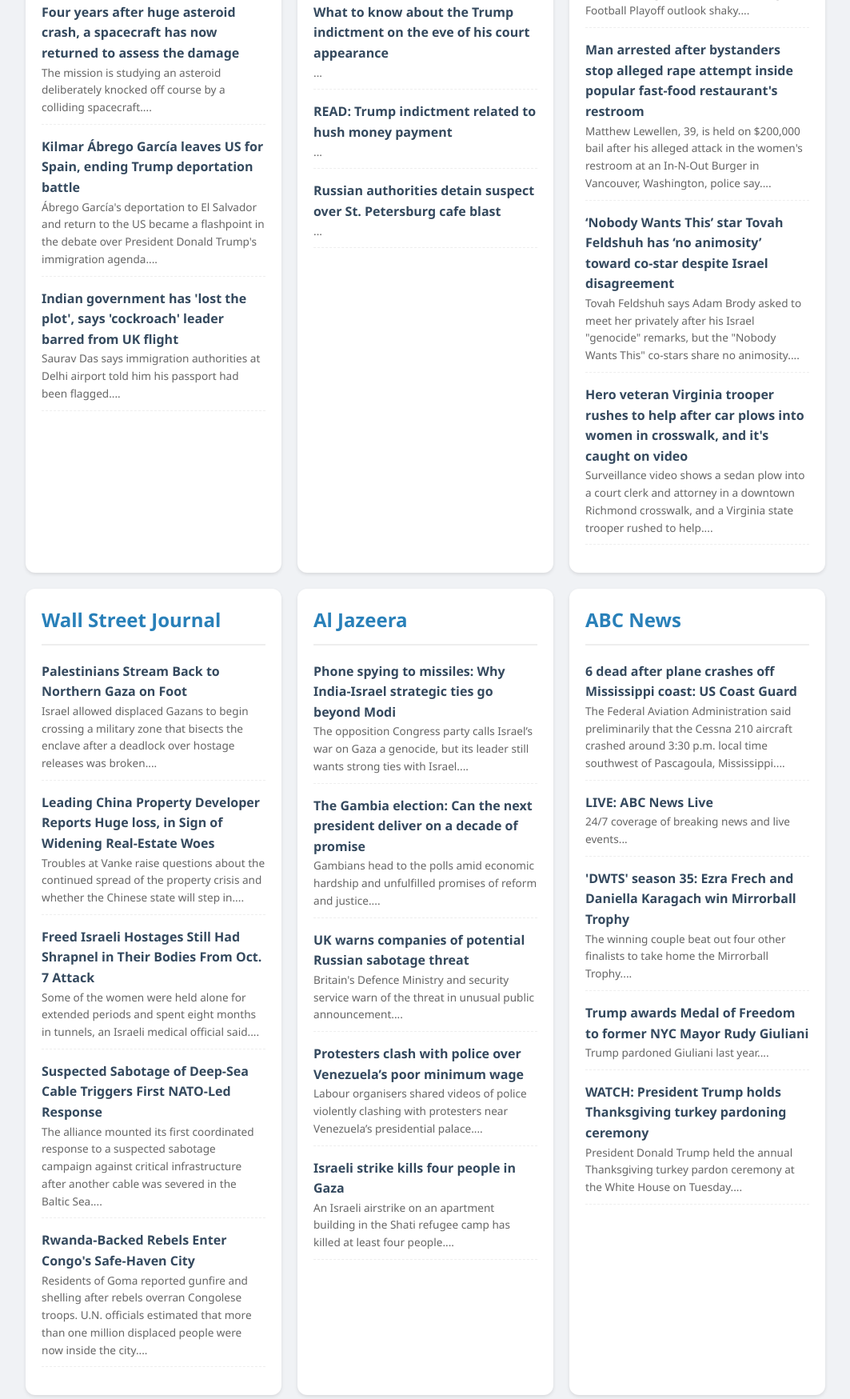
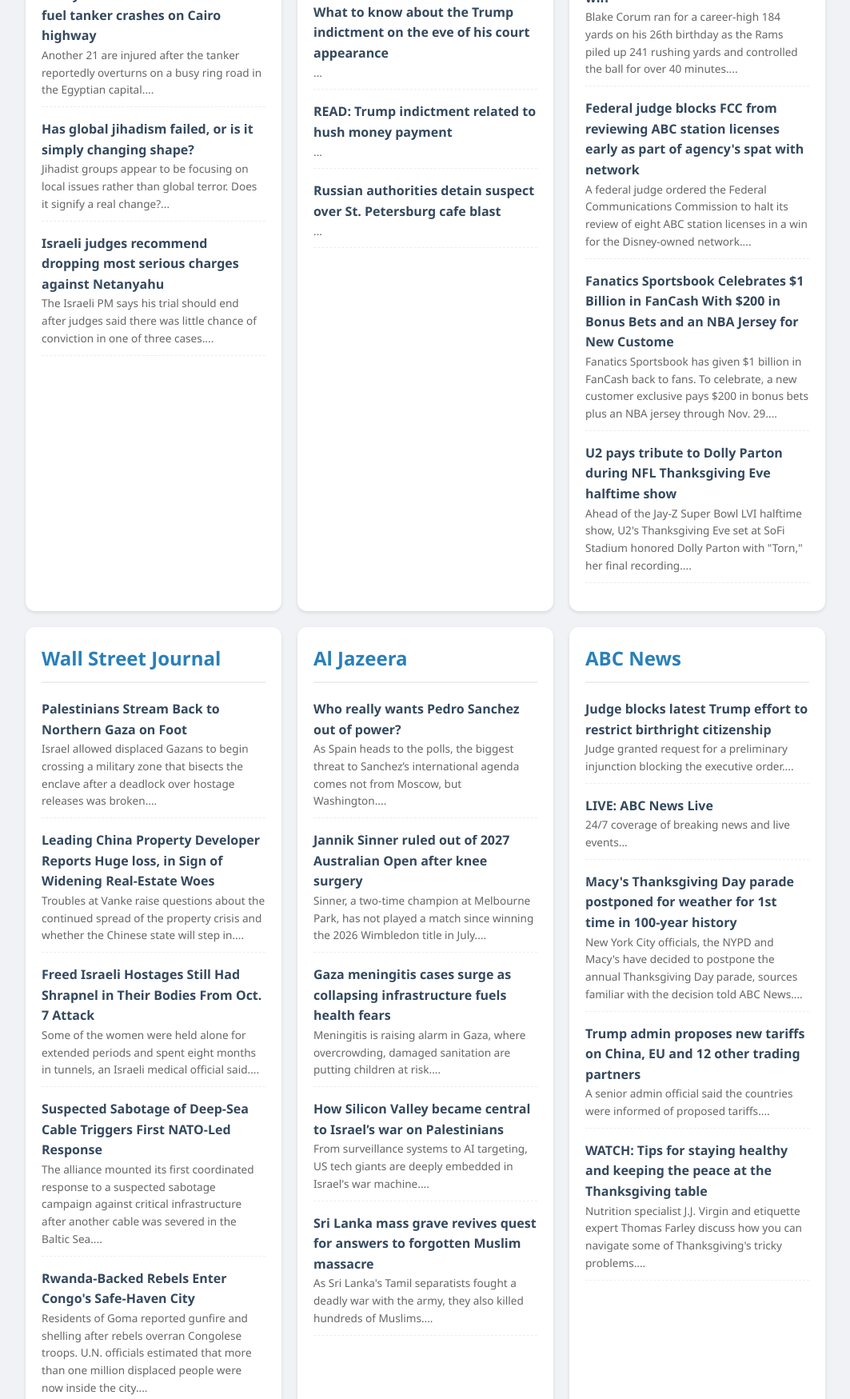
Before and after one commit to PeterWu1110/daily-news, a plain HTML site: page index.html in a window 1280 px wide. Shown: the part 949-2698 px from the top of the page at 80% size, without its empty margins (108-1171 px from the left). Drawn offline with Linux system fonts and the light colour scheme.

Commit message:
Update news content

```diff
--- a/index.html
+++ b/index.html
@@ -27,7 +27,7 @@
 <body>
     <header>
         <h1>📰 每日英語閱讀挑戰</h1>
-        <div>2026-11-25 15:05:28</div>
+        <div>2026-11-26 14:56:54</div>
     </header>
 
     <div class="quiz-section">
@@ -46,28 +46,28 @@
     <div class="news-grid">
         <div class='card'><h2>BBC News</h2>
                 <div class="news-item">
-                    <a href="https://www.bbc.co.uk/news/articles/cmx27g533zwyo?at_medium=RSS&at_campaign=rss" target="_blank">Russia's own figures show almost 500,000 deaths in war in Ukraine</a>
-                    <div style="font-size:0.85em; color:#666;">Leaked data reveal how the full-scale invasion of Ukraine has fundamentally changed mortality patterns in Russia....</div>
+                    <a href="https://www.bbc.co.uk/news/articles/c893r9ke5p97o?at_medium=RSS&at_campaign=rss" target="_blank">US announces new tariffs on host of countries including China</a>
+                    <div style="font-size:0.85em; color:#666;">The new levies would hit many of America's biggest trading partners, including China and the EU....</div>
                 </div>
 
                 <div class="news-item">
-                    <a href="https://www.bbc.co.uk/news/articles/crpdw1qx7jgxo?at_medium=RSS&at_campaign=rss" target="_blank">US attorney general dodges questions about Nvidia investigation</a>
-                    <div style="font-size:0.85em; color:#666;">Nvidia's share price have fallen 7% as lawmakers demand answers about President Donald Trump's involvement in Huang's reinstatement....</div>
+                    <a href="https://www.bbc.co.uk/news/articles/cw8dv112r5gmo?at_medium=RSS&at_campaign=rss" target="_blank">Images of asteroid targeted to test Earth's defences reveal stadium-sized crater</a>
+                    <div style="font-size:0.85em; color:#666;">The asteroid's surface was transformed after a spacecraft was deliberately crashed into it four years ago...</div>
                 </div>
 
                 <div class="news-item">
-                    <a href="https://www.bbc.co.uk/news/articles/cw8dv112r5gmo?at_medium=RSS&at_campaign=rss" target="_blank">Four years after huge asteroid crash, a spacecraft has now returned to assess the damage</a>
-                    <div style="font-size:0.85em; color:#666;">The mission is studying an asteroid deliberately knocked off course by a colliding spacecraft....</div>
+                    <a href="https://www.bbc.co.uk/news/articles/cqy7rn30v314o?at_medium=RSS&at_campaign=rss" target="_blank">Thirty-one killed in massive fire as fuel tanker crashes on Cairo highway</a>
+                    <div style="font-size:0.85em; color:#666;">Another 21 are injured after the tanker reportedly overturns on a busy ring road in the Egyptian capital....</div>
                 </div>
 
                 <div class="news-item">
-                    <a href="https://www.bbc.co.uk/news/articles/c6808pyy5dl9o?at_medium=RSS&at_campaign=rss" target="_blank">Kilmar Ábrego García leaves US for Spain, ending Trump deportation battle</a>
-                    <div style="font-size:0.85em; color:#666;">Ábrego García's deportation to El Salvador and return to the US became a flashpoint in the debate over President Donald Trump's immigration agenda....</div>
+                    <a href="https://www.bbc.co.uk/news/articles/cmx2x4e0n5jro?at_medium=RSS&at_campaign=rss" target="_blank">Has global jihadism failed, or is it simply changing shape?</a>
+                    <div style="font-size:0.85em; color:#666;">Jihadist groups appear to be focusing on local issues rather than global terror. Does it signify a real change?...</div>
                 </div>
 
                 <div class="news-item">
-                    <a href="https://www.bbc.co.uk/news/articles/cm5y1ezx2gqyo?at_medium=RSS&at_campaign=rss" target="_blank">Indian government has 'lost the plot', says 'cockroach' leader barred from UK flight</a>
-                    <div style="font-size:0.85em; color:#666;">Saurav Das says immigration authorities at Delhi airport told him his passport had been flagged....</div>
+                    <a href="https://www.bbc.co.uk/news/articles/cxj05mv723r2o?at_medium=RSS&at_campaign=rss" target="_blank">Israeli judges recommend dropping most serious charges against Netanyahu</a>
+                    <div style="font-size:0.85em; color:#666;">The Israeli PM says his trial should end after judges said there was little chance of conviction in one of three cases....</div>
                 </div>
                 </div><div class='card'><h2>CNN</h2>
                 <div class="news-item">
@@ -96,28 +96,28 @@
                 </div>
                 </div><div class='card'><h2>FOX News</h2>
                 <div class="news-item">
-                    <a href="https://www.foxnews.com/opinion/americans-dont-choose-between-ai-future-ripping-off-copyright-owners" target="_blank">Americans don’t have to choose between our AI future and ripping off copyright owners</a>
-                    <div style="font-size:0.85em; color:#666;">The DOJ&apos;s embrace of fair use for AI training breaks with the White House&apos;s own framework, as OpenAI, Microsoft and news groups battle over copyright....</div>
+                    <a href="https://www.foxnews.com/politics/pritzker-accused-turning-education-tax-credit-partisan-fight-opting-out-program-sad-see" target="_blank">Pritzker accused of turning education tax credit into partisan fight by opting out of program: 'Sad to see'</a>
+                    <div style="font-size:0.85em; color:#666;">Illinois Gov. JB Pritzker opted out of the federal scholarship tax credit program, drawing accusations from parents and education advocacy groups of putting politics over education....</div>
                 </div>
 
                 <div class="news-item">
-                    <a href="https://www.foxnews.com/outkick-sports/urban-meyer-reveals-pick-big-ten-top-team-ahead-college-football-playoff" target="_blank">Urban Meyer reveals his pick for the Big Ten’s top team ahead of College Football Playoff</a>
-                    <div style="font-size:0.85em; color:#666;">Urban Meyer says the Oregon Ducks are the Big Ten&apos;s best team despite an 8-3 season, calling the conference&apos;s College Football Playoff outlook shaky....</div>
+                    <a href="https://www.foxnews.com/outkick-sports/rams-birthday-boy-blake-corum-runs-all-over-green-bay-packers-defense-26-13-thanksgiving-eve-win" target="_blank">Rams birthday boy Blake Corum runs all over Green Bay Packers' defense in 26-13 Thanksgiving Eve win</a>
+                    <div style="font-size:0.85em; color:#666;">Blake Corum ran for a career-high 184 yards on his 26th birthday as the Rams piled up 241 rushing yards and controlled the ball for over 40 minutes....</div>
                 </div>
 
                 <div class="news-item">
-                    <a href="https://www.foxnews.com/us/man-arrested-bystanders-stop-alleged-rape-attempt-popular-fast-food-restaurants-restroom" target="_blank">Man arrested after bystanders stop alleged rape attempt inside popular fast-food restaurant's restroom</a>
-                    <div style="font-size:0.85em; color:#666;">Matthew Lewellen, 39, is held on $200,000 bail after his alleged attack in the women&apos;s restroom at an In-N-Out Burger in Vancouver, Washington, police say....</div>
+                    <a href="https://www.foxnews.com/media/federal-judge-blocks-fcc-reviewing-abc-station-licenses-early-agency-spat-network" target="_blank">Federal judge blocks FCC from reviewing ABC station licenses early as part of agency's spat with network</a>
+                    <div style="font-size:0.85em; color:#666;">A federal judge ordered the Federal Communications Commission to halt its review of eight ABC station licenses in a win for the Disney-owned network....</div>
                 </div>
 
                 <div class="news-item">
-                    <a href="https://www.foxnews.com/media/nobody-wants-this-star-tovah-feldshuh-no-animosity-toward-co-star-despite-israel-disagreement" target="_blank">‘Nobody Wants This’ star Tovah Feldshuh has ‘no animosity’ toward co-star despite Israel disagreement</a>
-                    <div style="font-size:0.85em; color:#666;">Tovah Feldshuh says Adam Brody asked to meet her privately after his Israel &quot;genocide&quot; remarks, but the &quot;Nobody Wants This&quot; co-stars share no animosity....</div>
+                    <a href="https://www.foxnews.com/outkick-betting/fanatics-sportsbook-celebrates-1-billion-fancash-200-bonus-bets-nba-jersey-new-custome" target="_blank">Fanatics Sportsbook Celebrates $1 Billion in FanCash With $200 in Bonus Bets and an NBA Jersey for New Custome</a>
+                    <div style="font-size:0.85em; color:#666;">Fanatics Sportsbook has given $1 billion in FanCash back to fans. To celebrate, a new customer exclusive pays $200 in bonus bets plus an NBA jersey through Nov. 29....</div>
                 </div>
 
                 <div class="news-item">
-                    <a href="https://www.foxnews.com/us/hero-veteran-virginia-trooper-rushes-help-car-plows-women-crosswalk-caught-video" target="_blank">Hero veteran Virginia trooper rushes to help after car plows into women in crosswalk, and it's caught on video</a>
-                    <div style="font-size:0.85em; color:#666;">Surveillance video shows a sedan plow into a court clerk and attorney in a downtown Richmond crosswalk, and a Virginia state trooper rushed to help....</div>
+                    <a href="https://www.foxnews.com/outkick-sports/u2-pays-tribute-dolly-parton-nfl-thanksgiving-eve-halftime-show" target="_blank">U2 pays tribute to Dolly Parton during NFL Thanksgiving Eve halftime show</a>
+                    <div style="font-size:0.85em; color:#666;">Ahead of the Jay-Z Super Bowl LVI halftime show, U2&apos;s Thanksgiving Eve set at SoFi Stadium honored Dolly Parton with &quot;Torn,&quot; her final recording....</div>
                 </div>
                 </div><div class='card'><h2>Wall Street Journal</h2>
                 <div class="news-item">
@@ -146,33 +146,33 @@
                 </div>
                 </div><div class='card'><h2>Al Jazeera</h2>
                 <div class="news-item">
-                    <a href="https://www.aljazeera.com/news/2026/11/25/phone-spying-to-missiles-why-india-israel-strategic-ties-go-beyond-modi?traffic_source=rss" target="_blank">Phone spying to missiles: Why India-Israel strategic ties go beyond Modi</a>
-                    <div style="font-size:0.85em; color:#666;">The opposition Congress party calls Israel’s war on Gaza a genocide, but its leader still wants strong ties with Israel....</div>
+                    <a href="https://www.aljazeera.com/opinions/2026/11/26/who-really-wants-pedro-sanchez-out-of-power?traffic_source=rss" target="_blank">Who really wants Pedro Sanchez out of power?</a>
+                    <div style="font-size:0.85em; color:#666;">As Spain heads to the polls, the biggest threat to Sanchez’s international agenda comes not from Moscow, but Washington....</div>
                 </div>
 
                 <div class="news-item">
-                    <a href="https://www.aljazeera.com/news/2026/11/25/the-gambia-election-can-the-next-president-deliver-on-a-decade-of-promise?traffic_source=rss" target="_blank">The Gambia election: Can the next president deliver on a decade of promise</a>
-                    <div style="font-size:0.85em; color:#666;">Gambians head to the polls amid economic hardship and unfulfilled promises of reform and justice....</div>
+                    <a href="https://www.aljazeera.com/sports/2026/11/26/jannik-sinner-australian-open-2027-knee-injury-surgery-tennis?traffic_source=rss" target="_blank">Jannik Sinner ruled out of 2027 Australian Open after knee surgery</a>
+                    <div style="font-size:0.85em; color:#666;">Sinner, a two-time champion at Melbourne Park, has not played a match since winning the 2026 Wimbledon title in July....</div>
                 </div>
 
                 <div class="news-item">
-                    <a href="https://www.aljazeera.com/news/2026/11/25/uk-warns-companies-of-potential-russian-sabotage-threat?traffic_source=rss" target="_blank">UK warns companies of potential Russian sabotage threat</a>
-                    <div style="font-size:0.85em; color:#666;">Britain&#039;s Defence Ministry and security service warn of the threat in unusual public announcement....</div>
+                    <a href="https://www.aljazeera.com/news/2026/11/26/gaza-meningitis-cases-surge-as-collapsing-infrastructure-fuels-health-fears?traffic_source=rss" target="_blank">Gaza meningitis cases surge as collapsing infrastructure fuels health fears</a>
+                    <div style="font-size:0.85em; color:#666;">Meningitis is raising alarm in Gaza, where overcrowding, damaged sanitation are putting children at risk....</div>
                 </div>
 
                 <div class="news-item">
-                    <a href="https://www.aljazeera.com/video/newsfeed/2026/11/25/protesters-clash-with-police-over-venezuelas-poor-minimum-wage?traffic_source=rss" target="_blank">Protesters clash with police over Venezuela’s poor minimum wage</a>
-                    <div style="font-size:0.85em; color:#666;">Labour organisers shared videos of police violently clashing with protesters near Venezuela’s presidential palace....</div>
+                    <a href="https://www.aljazeera.com/news/2026/11/26/how-silicon-valley-central-israel-war-palestinians?traffic_source=rss" target="_blank">How Silicon Valley became central to Israel’s war on Palestinians</a>
+                    <div style="font-size:0.85em; color:#666;">From surveillance systems to AI targeting, US tech giants are deeply embedded in Israel&#039;s war machine....</div>
                 </div>
 
                 <div class="news-item">
-                    <a href="https://www.aljazeera.com/video/newsfeed/2026/11/25/israeli-strike-kills-four-people-in-gaza?traffic_source=rss" target="_blank">Israeli strike kills four people in Gaza</a>
-                    <div style="font-size:0.85em; color:#666;">An Israeli airstrike on an apartment building in the Shati refugee camp has killed at least four people....</div>
+                    <a href="https://www.aljazeera.com/news/2026/11/26/sri-lanka-mass-grave-revives-quest-for-answers-to-forgotten-muslim-massacre?traffic_source=rss" target="_blank">Sri Lanka mass grave revives quest for answers to forgotten Muslim massacre</a>
+                    <div style="font-size:0.85em; color:#666;">As Sri Lanka&#039;s Tamil separatists fought a deadly war with the army, they also killed hundreds of Muslims....</div>
                 </div>
                 </div><div class='card'><h2>ABC News</h2>
                 <div class="news-item">
-                    <a href="https://abcnews.com/US/plane-carrying-6-people-crashes-off-mississippi-coast/story?id=138427173" target="_blank">6 dead after plane crashes off Mississippi coast: US Coast Guard</a>
-                    <div style="font-size:0.85em; color:#666;">The Federal Aviation Administration said preliminarily that the Cessna 210 aircraft crashed around 3:30 p.m. local time southwest of Pascagoula, Mississippi....</div>
+                    <a href="https://abcnews.com/Politics/judge-blocks-latest-trump-effort-restrict-birthright-citizenship/story?id=138451919" target="_blank">Judge blocks latest Trump effort to restrict birthright citizenship</a>
+                    <div style="font-size:0.85em; color:#666;">Judge granted request for a preliminary injunction blocking the executive order....</div>
                 </div>
 
                 <div class="news-item">
@@ -181,18 +181,18 @@
                 </div>
 
                 <div class="news-item">
-                    <a href="https://abcnews.com/GMA/Culture/dancing-with-the-stars-season-35-champion/story?id=138388712" target="_blank">'DWTS' season 35: Ezra Frech and Daniella Karagach win Mirrorball Trophy</a>
-                    <div style="font-size:0.85em; color:#666;">The winning couple beat out four other finalists to take home the Mirrorball Trophy....</div>
+                    <a href="https://abcnews.com/US/macys-thanksgiving-day-parade-postponed-sources/story?id=138452401" target="_blank">Macy's Thanksgiving Day parade postponed for weather for 1st time in 100-year history</a>
+                    <div style="font-size:0.85em; color:#666;">New York City officials, the NYPD and Macy's have decided to postpone the annual Thanksgiving Day parade, sources familiar with the decision told ABC News....</div>
                 </div>
 
                 <div class="news-item">
-                    <a href="https://abcnews.com/Politics/trump-award-medal-freedom-former-nyc-mayor-rudy/story?id=138411544" target="_blank">Trump awards Medal of Freedom to former NYC Mayor Rudy Giuliani</a>
-                    <div style="font-size:0.85em; color:#666;">Trump pardoned Giuliani last year....</div>
+                    <a href="https://abcnews.com/Politics/trump-admin-proposes-new-tariffs-china-eu-12/story?id=138442698" target="_blank">Trump admin proposes new tariffs on China, EU and 12 other trading partners</a>
+                    <div style="font-size:0.85em; color:#666;">A senior admin official said the countries were informed of proposed tariffs....</div>
                 </div>
 
                 <div class="news-item">
-                    <a href="https://abcnews.com/video/138420700/" target="_blank">WATCH:  President Trump holds Thanksgiving turkey pardoning ceremony</a>
-                    <div style="font-size:0.85em; color:#666;">President Donald Trump held the annual Thanksgiving turkey pardon ceremony at the White House on Tuesday....</div>
+                    <a href="https://abcnews.com/video/138454493/" target="_blank">WATCH:  Tips for staying healthy and keeping the peace at the Thanksgiving table</a>
+                    <div style="font-size:0.85em; color:#666;">Nutrition specialist J.J. Virgin and etiquette expert Thomas Farley discuss how you can navigate some of Thanksgiving's tricky problems....</div>
                 </div>
                 </div>
     </div>
```
